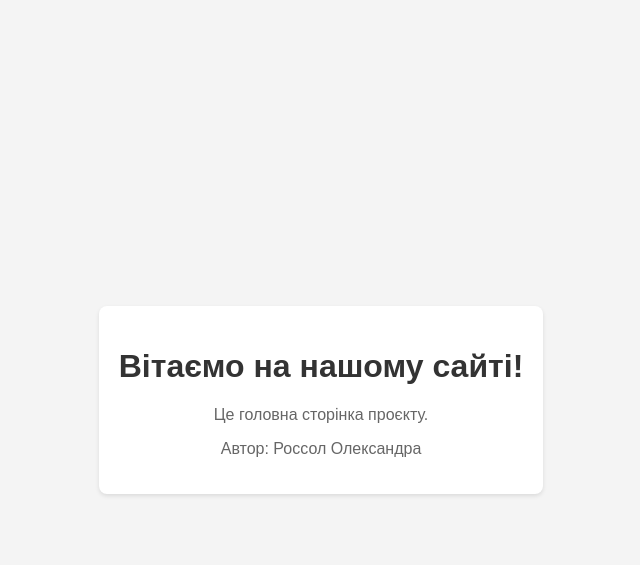
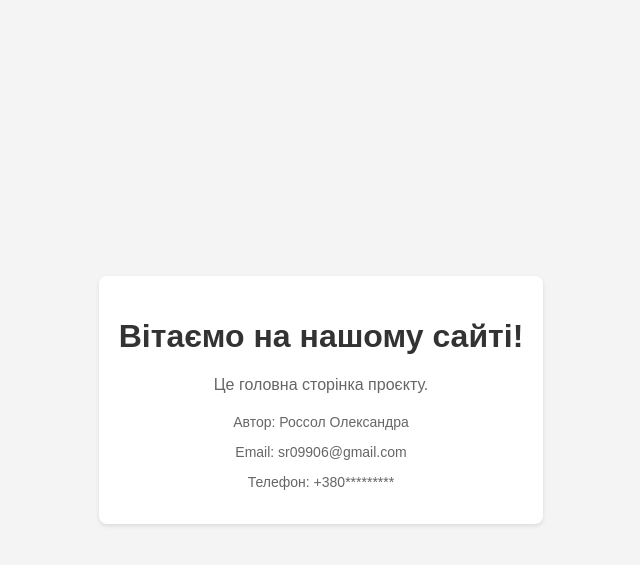
Before and after one commit to Isabella5Ulexandra/DP_Rossol_root, a Django app: page / in a window 1280 px wide. Shown: the top 565 px of the page, without its empty margins (319-959 px from the left). Run offline with Django 5.2, Linux system fonts and the light colour scheme.

Commit message:
Новий стан, за якого додано дан? про автора сторінки (електронна адреса та телефон) до файлу home.html

```diff
--- a/templates/home.html
+++ b/templates/home.html
@@ -28,6 +28,11 @@
         p {
             color: #666;
         }
+        footer {
+            margin-top: 20px;
+            color: #999;
+            font-size: 14px;
+        }
     </style>
 </head>
 <body>
@@ -36,6 +41,8 @@
         <p>Це головна сторінка проєкту.</p>
         <footer>
             <p>Автор: Россол Олександра</p>
+            <p>Email: sr09906@gmail.com</p>
+            <p>Телефон: +380*********</p>
         </footer>
     </div>
 </body>
```
